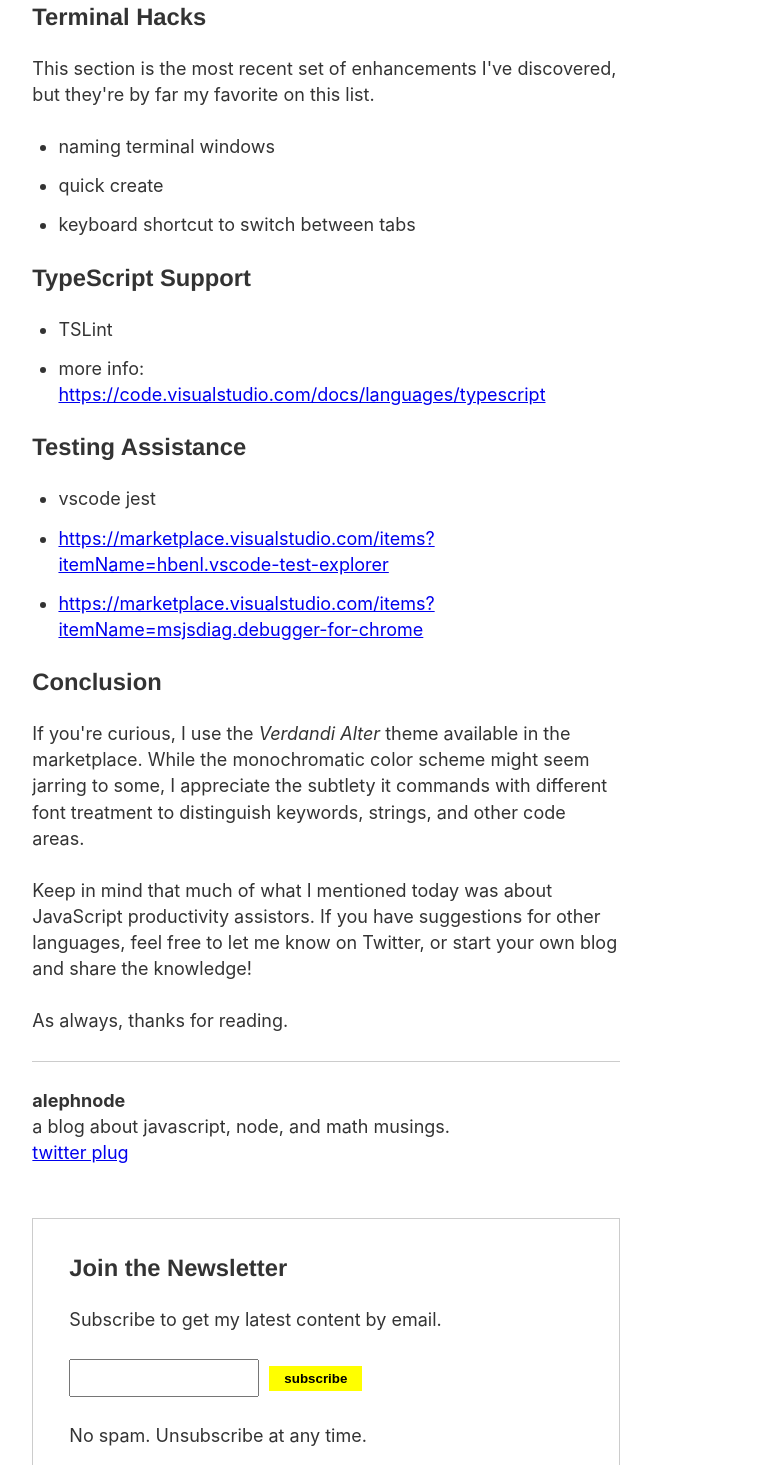
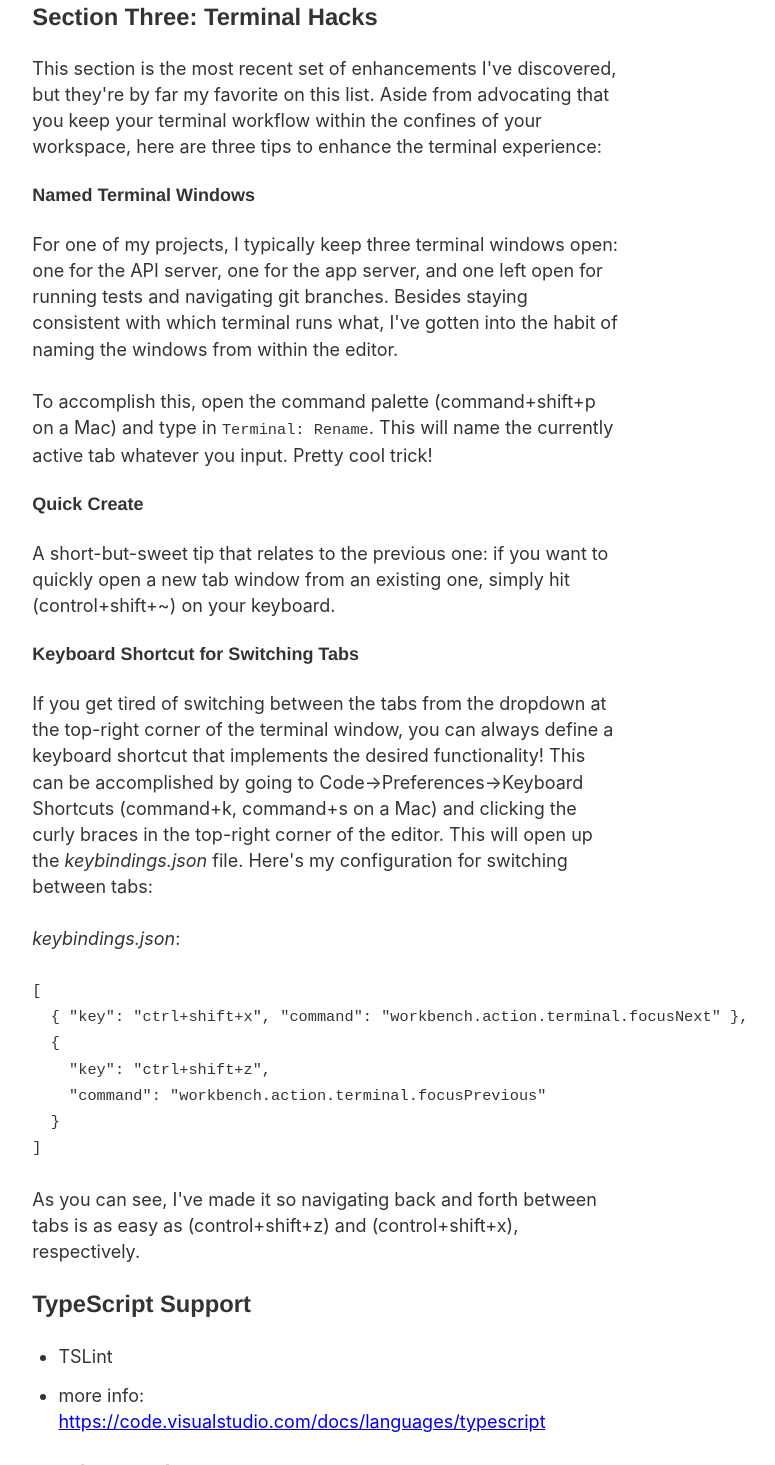
Before and after one commit to alephnode/alephnode, a Gatsby site: page /09-vscode-helpers in a window 1280 px wide. Shown: the part 3196-4661 px from the top of the page, without its empty margins (314-1089 px from the left). Built offline with nearby package versions, Linux system fonts and the light colour scheme; Gatsby itself is replaced by a stand-in of ours; some packages are replaced by stand-ins of ours; code samples lack their colours.

Commit message:
Terminal Tips

````diff
--- a/src/pages/09-vscode-helpers/index.md
+++ b/src/pages/09-vscode-helpers/index.md
@@ -60,13 +60,37 @@ The final extension worth highlighting is Version Lens, which allows you to exam
 - create your own quickly (show example snippet)
   - options to create own for users, but super helpful to check them in alongside projects for team members
 
-### Terminal Hacks
+### Section Three: Terminal Hacks
 
-This section is the most recent set of enhancements I've discovered, but they're by far my favorite on this list.
+This section is the most recent set of enhancements I've discovered, but they're by far my favorite on this list. Aside from advocating that you keep your terminal workflow within the confines of your workspace, here are three tips to enhance the terminal experience:
 
-- naming terminal windows
-- quick create
-- keyboard shortcut to switch between tabs
+#### Named Terminal Windows
+
+For one of my projects, I typically keep three terminal windows open: one for the API server, one for the app server, and one left open for running tests and navigating git branches. Besides staying consistent with which terminal runs what, I've gotten into the habit of naming the windows from within the editor.
+
+To accomplish this, open the command palette (command+shift+p on a Mac) and type in `Terminal: Rename`. This will name the currently active tab whatever you input. Pretty cool trick!
+
+#### Quick Create
+
+A short-but-sweet tip that relates to the previous one: if you want to quickly open a new tab window from an existing one, simply hit (control+shift+~) on your keyboard.
+
+#### Keyboard Shortcut for Switching Tabs
+
+If you get tired of switching between the tabs from the dropdown at the top-right corner of the terminal window, you can always define a keyboard shortcut that implements the desired functionality! This can be accomplished by going to Code->Preferences->Keyboard Shortcuts (command+k, command+s on a Mac) and clicking the curly braces in the top-right corner of the editor. This will open up the _keybindings.json_ file. Here's my configuration for switching between tabs:
+
+_keybindings.json_:
+
+```json
+[
+  { "key": "ctrl+shift+x", "command": "workbench.action.terminal.focusNext" },
+  {
+    "key": "ctrl+shift+z",
+    "command": "workbench.action.terminal.focusPrevious"
+  }
+]
+```
+
+As you can see, I've made it so navigating back and forth between tabs is as easy as (control+shift+z) and (control+shift+x), respectively.
 
 ### TypeScript Support
 
````
